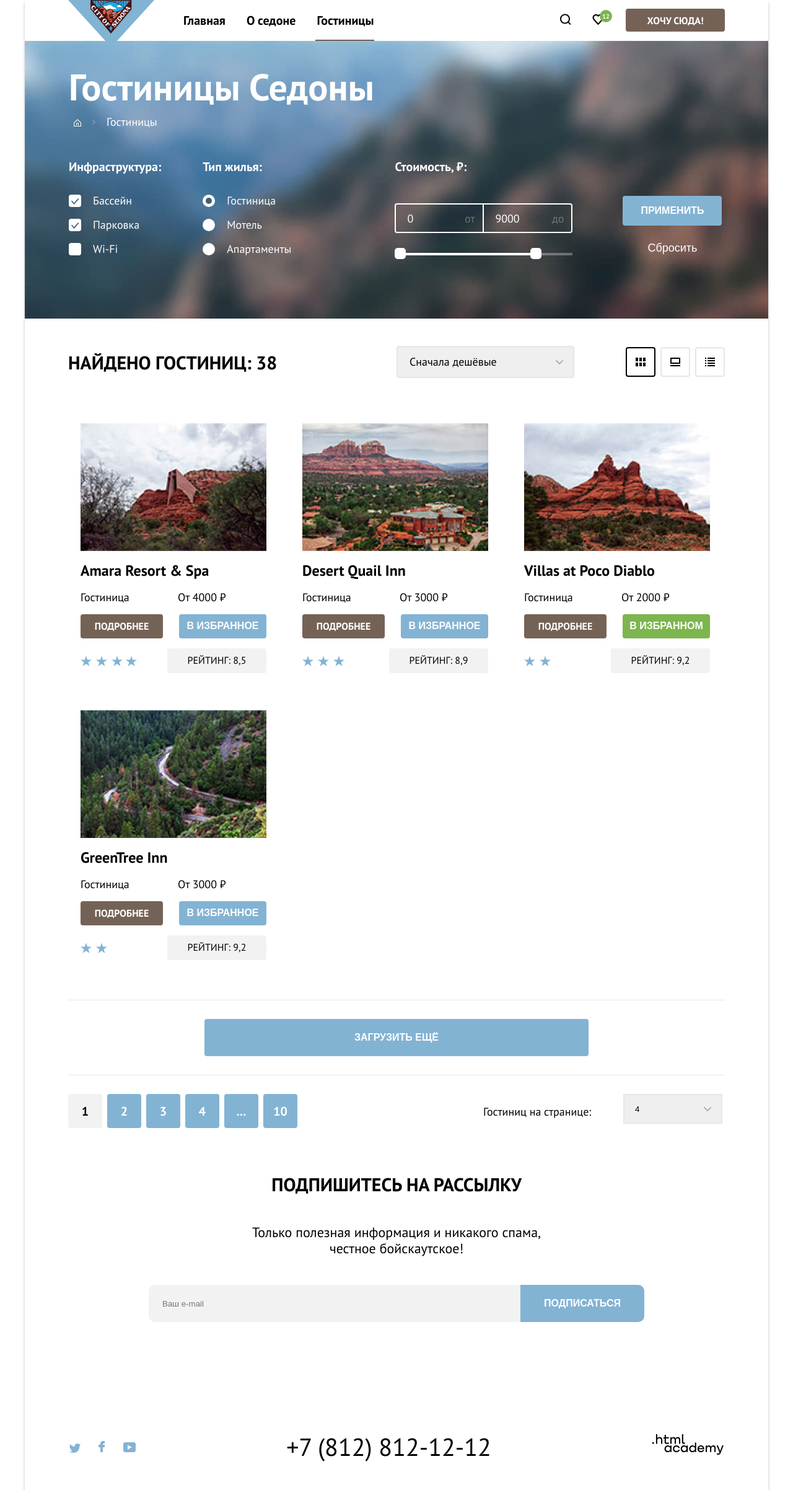
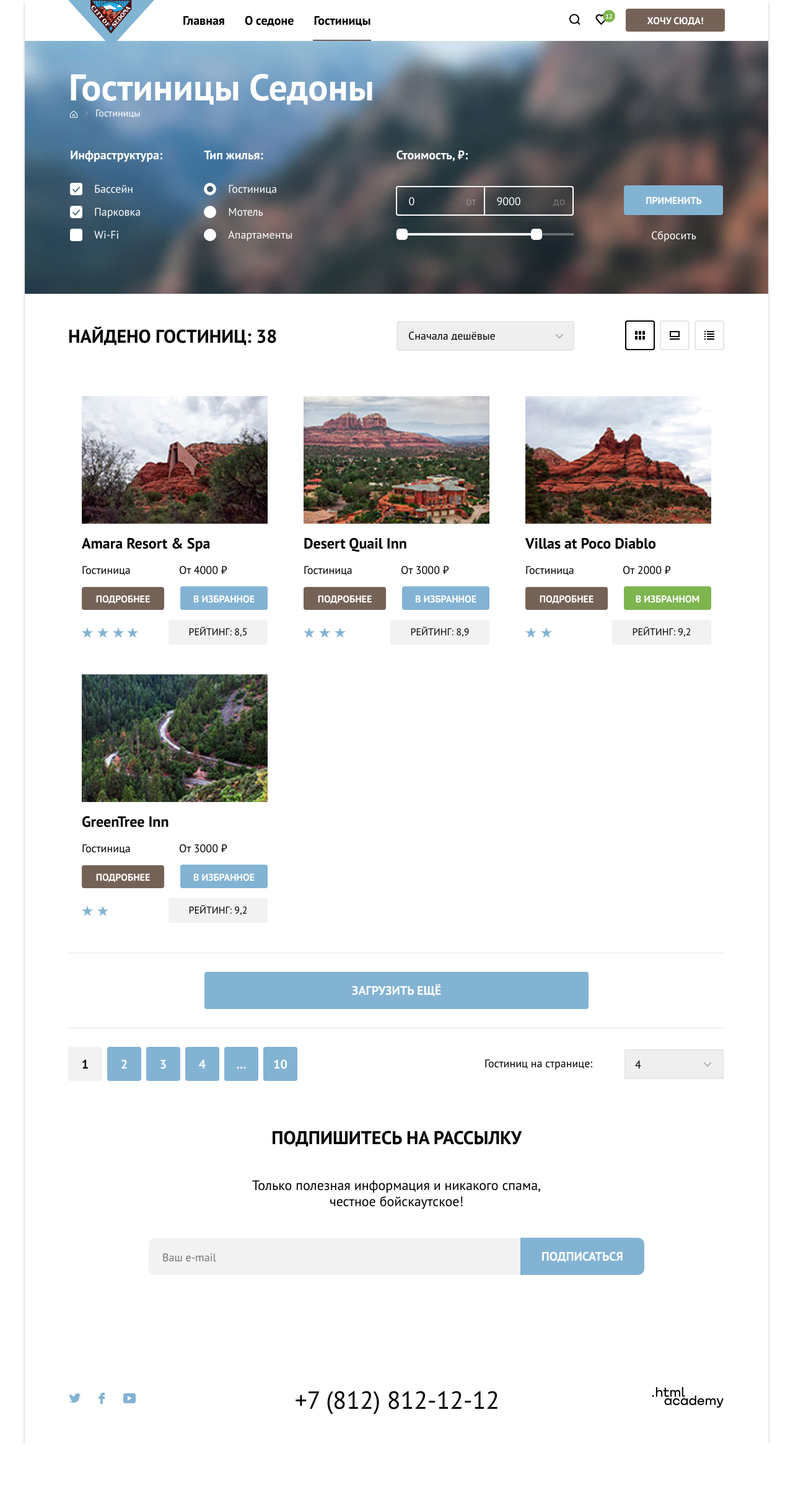
Before and after one commit to htmlacademy-htmlcss/2022275-sedona-33, a plain HTML site: page catalog.html in a window 1280 px wide. Shown: the whole page at 62% size. After the commit the page ends 2328 px from the top, so only its background shows below. Drawn offline with Linux system fonts and the light colour scheme.

Commit message:
Рефакторинг

```diff
--- a/catalog.html
+++ b/catalog.html
@@ -3,7 +3,7 @@
   <head>
     <meta charset="utf-8">
     <title>HTML Academy: Седона</title>
-    <link rel="icon" type="image/png" sizes="32x32" href="images/favicon-32x32.png">
+    <link rel="icon" type="image/png" sizes="32x32" href="images/favicon-32.png">
     <link rel="stylesheet" href="styles/styles.css">
   </head>
   <body>
--- a/styles/styles.css
+++ b/styles/styles.css
@@ -80,12 +80,13 @@ img {
 .navigation-user {
     max-width: 284px;
     margin-left: auto;
+    justify-content: end;
 }
 
 .navigation-link {
     position: relative;
     display: block;
-    padding: 20px 17px;
+    padding: 20px 16px;
     line-height: 26px;
     font-weight: 700;
     font-size: 20px;
@@ -93,6 +94,12 @@ img {
     text-decoration: none;
     color:#000000;
     box-sizing: border-box;
+}
+
+.navigation-user .navigation-link {
+    padding: 20px 12px;
+    min-width: 18px;
+    min-height: 17px;
 }
 
 .navigation-link-current {
@@ -135,11 +142,6 @@ img {
     color: rgba(255, 255, 255, 0.3);
 }
 
-.navigation-user .navigation-link {
-    min-width: 18px;
-    min-height: 17px;
-}
-
 .navigation-logo {
     width: 139px;
     margin-right: 30px;
@@ -155,9 +157,7 @@ img {
     min-height: 37px;
     box-sizing: border-box;
     padding: 9px 15px 8px;
-    margin: auto;
-    margin-top: 14px;
-    margin-left: 18px;
+    margin: 14px auto auto 18px;
 }
 
 .navigation-link.button:hover {
@@ -185,7 +185,7 @@ img {
 }
 
 .favorite-link {
-    padding-bottom: 0;
+    height: 65px;
 }
 
 .navigation-item-counter {
@@ -217,6 +217,7 @@ img {
     text-transform: uppercase;
     border: 0;
     cursor: pointer;
+    font-family: "PT Sans", sans-serif;
 }
 
 .page-container, .main-index {
@@ -229,6 +230,7 @@ img {
     background-size: 100% auto;
     background-repeat: no-repeat;
     padding-top: 51px;
+    background-color: rgb(46, 66, 46);
 }
 
 .divider {
@@ -239,8 +241,7 @@ img {
 
 .logo {
     display: block;
-    margin: 0 auto;
-    margin-bottom: 26px;
+    margin: 0 auto 26px auto;
 }
 
 .sedona-description {
@@ -263,7 +264,7 @@ img {
     justify-content: space-between;
     background-color: #83B3D3;
     color: #ffffff;
-    min-height: 384px;
+    height: 384px;
 }
 
 .real-town-text, .devils-bridge-text {
@@ -283,7 +284,11 @@ img {
 }
 
 .icon {
-    margin: 89px auto 23px;
+    margin: 89px auto 18px;
+}
+
+.present-icon {
+    margin-top: 85px;
 }
 
 .advantages-title, .advantages-title-icon {
@@ -302,7 +307,7 @@ img {
 .numbering-of-advantages {
     font-weight: 400;
     font-size: 18px;
-    margin: 30px auto;
+    margin: 28px auto;
 }
 
 .advantages-description, .advantages-description-row, .advantages-description-icon {
@@ -343,7 +348,6 @@ img {
 }
 
 .mailing {
-    background-color: #ffffff;
     color: #ffffff;
     background-color: black;
     padding: 94px 0;
@@ -365,7 +369,9 @@ img {
 }
 
 .hotel-search-text {
-    margin: 0 auto 56px;
+    margin: 0 auto 53px;
+    font-size: 22px;
+    line-height: 26px;
 }
 
 .button-hotel-search {
@@ -376,8 +382,9 @@ img {
     margin: 0 auto 93px;
     width: 575px;
     min-height: 60px;
-    padding: 15px 0;
+    padding: 13px 0 11px 0;
     color: #FFFFFF;
+    border-radius: 10px;
 }
 
 .button-hotel-search:focus, .hotel-card-button:focus {
@@ -403,7 +410,7 @@ img {
 
 .inner-header-title {
     margin-top: 0;
-    margin-bottom: 5px;
+    margin-bottom: -9px;
     color: #ffffff;
     font-weight: 700;
     font-size: 60px;
@@ -417,8 +424,9 @@ img {
     color: #ffffff;
     background-color: black;
     padding-top: 35px;
-    padding-bottom: 83px;
+    padding-bottom: 66px;
     padding-left: 71px;
+    max-height: 408px;
 }
 
 .filter-buttons {
@@ -426,14 +434,14 @@ img {
     display: flex;
     flex-direction: column;
     justify-content: center;
-    margin-top: 46px;
+    margin-top: 50px;
 }
 
 .apply-filter-button {
     background-color: #83B3D3;
     min-height: 48px;
     width: 160px;
-    margin-bottom: 20px;
+    margin-bottom: 16px;
 }
 
 .apply-filter-button:hover {
@@ -461,6 +469,7 @@ img {
     cursor: pointer;
     padding: 5px 0;
     border-radius: 4px;
+    font-family: "PT Sans", sans-serif;
 }
 
 .cancel-button:hover {
@@ -483,10 +492,11 @@ img {
     list-style-type: none;
     text-align: center;
     flex-wrap: wrap;
+    margin-left: -8px;
 }
 
 .breadcrumbs-item {
-    margin-right: 10px;
+    margin: 0 2px;
 }
 
 .breadcrumbs-link {
@@ -509,6 +519,8 @@ img {
 .breadcrumbs-item:nth-child(3) .breadcrumbs-link {
     display: block;
     padding: 2px 8px 4px 8px;
+    font-size: 16px;
+    line-height: 21px;
 }
 
 .breadcrumbs-icon {
@@ -536,8 +548,7 @@ img {
 .sorting-container {
     display: flex;
     min-height: 48px;
-    margin: 0 auto;
-    margin-bottom: 53px;
+    margin: 0 auto 53px auto;
     align-items: center;
     position: relative;
     flex-wrap: wrap;
@@ -551,8 +562,8 @@ img {
 .catalog-filter{
     display: flex;
     flex-wrap: wrap;
-    margin-top: 45px;
-    margin-right: 72px;
+    margin-top: 40px;
+    margin-left: 2px;
 }
 
 .catalog-filter-group {
@@ -574,7 +585,7 @@ img {
 }
 
 .catalog-filter-item:not(:last-child) {
-    margin-bottom: 16px;
+    margin-bottom: 14px;
 }
 
 .catalog-filter-title {
@@ -599,7 +610,7 @@ img {
     padding: 0;
     box-sizing: border-box;
     border-radius: 4px;
-    margin-top: 34px;
+    margin-top: 25px;
 }
 
 .range-inputs-lables {
@@ -681,7 +692,7 @@ img {
 .range-scale {
     position: relative;
     height: 4px;
-    margin-top: 32px;
+    margin-top: 28px;
     background-color: rgba(255, 255, 255, 0.3);
     width: 287px;
   }
@@ -719,13 +730,13 @@ img {
 }
 
 .toggle-min {
-    top: -8px;
-    left: -10px;
+    top: -7px;
+    left: -9px;
 }
 
   .toggle-max {
-    top: -8px;
-    right: -10px;
+    top: -7px;
+    right: -9px;
 }
 
 .catalog-filter-list {
@@ -836,6 +847,8 @@ img {
     width: 620px;
     margin: 0 auto;
     padding: 0;
+    font-size: 20px;
+    line-height: 26px;
 }
 
 .pagination-link {
@@ -870,23 +883,29 @@ img {
     margin-left: auto;
     height: 48px;
     width: 386px;
-    margin-top: 30px
+    margin-top: 34px;
 }
 
 .hotels-amount-text {
-    margin-right: 51px;
+    margin-top: 12px;
+    margin-left: 2px;
 }
 
 .hotels-amount-selector {
     border: 2px solid #E6E6E6;
     width: 160px;
-    padding-left: 17px;
+    padding-left: 15px;
     -webkit-appearance: none;
             appearance: none;
     background-image: url("../images/select-arrow.svg");
     background-repeat: no-repeat;
-    background-position: right 16px center;
+    background-position: right 18px center;
     display: block;
+    font-family: "PT Sans", sans-serif;
+    font-size: 18px;
+    line-height: 23px;
+    box-sizing: border-box;
+    margin-right: -2px;
 }
 
 .mailing-form {
@@ -899,6 +918,8 @@ img {
     width: 200px;
     background-color: #83B3D3;
     border-radius: 0px 10px 10px 0px;
+    font-size: 20px;
+    line-height: 26px;
 }
 
 .mailing-form .button:hover, .pagination-link:hover, .pagination-load-more:hover {
@@ -945,8 +966,12 @@ img {
     border: 0;
     width: 600px;
     padding-left: 22px;
+    padding-top: 4px;
     border-radius: 10px 0px 0px 10px;
     background-color: #F2F2F2;
+    font-size: 18px;
+    line-height: 26px;
+    font-family: "PT Sans", sans-serif;
 }
 
 .mailing-input:hover {
@@ -968,9 +993,8 @@ img {
     grid-template-columns: repeat(3, 340px);
     list-style-type: none;
     margin: 0;
-    margin-bottom: 34px;
+    margin-bottom: 18px;
     padding: 0;
-    row-gap: 10px;
     column-gap: 18px;
 }
 
@@ -985,20 +1009,17 @@ img {
     line-height: 39px;
     text-transform: uppercase;
     width: 338px;
-    margin: 0;
-    margin-right: 192px;
     position: relative;
-    margin-top: 44px;
+    margin: 42px 192px 0 0;
 }
 
 .select-control {
     width: 287px;
+    height: 48px;
     border: 2px solid #E6E6E6;
     box-sizing: border-box;
     border-radius: 4px;
-    margin: 0;
-    margin-right: 81px;
-    padding: 12px 27px 13px 19px;
+    padding: 10px 29px 15px 17px;
     font: inherit;
     font-size: 18px;
     line-height: 23px;
@@ -1007,7 +1028,7 @@ img {
     background-image: url("../images/select-arrow.svg");
     background-repeat: no-repeat;
     background-position: right 16px center;
-    margin-top: 44px;
+    margin: 44px 82px 0 0;
 }
 
 .select-control:hover, .select-control:focus, .hotels-amount-selector:hover, .hotels-amount-selector:focus {
@@ -1022,7 +1043,8 @@ img {
     justify-content: flex-end;
     column-gap: 8px;
     flex-grow: 1;
-    margin-top: 44px;
+    margin-top: 42px;
+    justify-content: start;
 }
 
 .view-card {
@@ -1068,8 +1090,12 @@ img {
     flex-direction: column;
 }
 
+.hotel-card:nth-child(4) {
+    margin-top: -2px;
+}
+
 .hotel-card-content {
-    padding: 20px 20px 30px 20px;
+    padding: 20px 18px 30px 22px;
     display: flex;
     flex-direction: column;
     flex-grow: 1;
@@ -1103,7 +1129,6 @@ img {
 }
 
 .hotel-card-title {
-    margin-top: 16px;
     font-weight: 700;
     font-size: 24px;
     line-height: 31px;
@@ -1133,7 +1158,7 @@ img {
 }
 
 .hotel-card-buttons {
-    margin-top: 16px;
+    margin-top: 15px;
     margin-bottom: 16px;
     display: flex;
     min-height: 37px;
@@ -1143,13 +1168,13 @@ img {
 
 .hotel-card-button {
     width: 133px;
-    padding: 9px 0 10px;
+    padding: 9px 0 8px;
     box-sizing: border-box;
 }
 
 .favorite-hotel-button {
     width: 141px;
-    padding: 9px 0 10px;
+    padding: 10px 0 8px;
 }
 
 .favorite-hotel-button:hover {
@@ -1211,6 +1236,12 @@ img {
     color: rgba(255, 255, 255, 0.3);
 }
 
+.subscribe-button {
+    font-weight: 700;
+    font-size: 20px;
+    line-height: 26px;
+}
+
 .page-footer-container {
     display: flex;
     width: 1200px;
@@ -1219,15 +1250,12 @@ img {
 }
 
 .footer-social {
-    margin: 40px 49px 40px 61px;
+    margin: 35px 49px 40px 61px;
     width: 132px;
 }
 
 .footer-logo {
-    margin-top: 22px;
-    margin-bottom: 31px;
-    margin-left: auto;
-    margin-right: 49px;
+    margin: 22px 49px 31px auto;
 }
 
 .footer-logo-link {
@@ -1282,14 +1310,14 @@ img {
 .footer-social-fb {
     width: 10px;
     height: 18px;
-    padding: 11px 15px;
+    padding: 14px 15px 10px 15px;
     margin-right: 5px;
 }
 
 .footer-social-yt {
     width: 20px;
     height: 16px;
-    padding: 12px 10px;
+    padding: 14px 10px;
 }
 
 .footer-phone-number {
@@ -1298,8 +1326,7 @@ img {
     font-size: 40px;
     line-height: 40px;
     font-weight: 400;
-    margin: 40px 0;
-    margin-right: 53px;
+    margin: 40px 30px 40px 0;
     text-align: center;
 }
 
@@ -1351,6 +1378,12 @@ img {
     height: 100%;
     background-color: rgba(242, 242, 242, 0.8);
     z-index: 2;
+    display: none;
+}
+
+.modal-container:target {
+    display: block;
+    pointer-events: auto;
 }
 
 .modal-container-close {
@@ -1360,23 +1393,25 @@ img {
 .modal {
     position: relative;
     margin: auto;
+    margin-top: 100px;
     background-color: #ffffff;
 }
 
 .modal-search {
     width: 715px;
+    height: 561px;
     box-shadow: 0px 25px 50px rgba(0, 0, 0, 0.15);
     border-radius: 30px;
 }
 
 .modal-close-button {
-    position: relative;
+    position: absolute;
     padding: 0;
     width: 53px;
     height: 53px;
     background-color: #F2F2F2;
     border: none;
-    top: 50px;
+    top: 54px;
     left: 595px;
     text-align: center;
     cursor: pointer;
@@ -1385,8 +1420,8 @@ img {
 
 .close-button-icon {
     position: relative;
-    top: 0;
-    left: 0px;
+    top: 17px;
+    left: 0;
     margin: auto;
 }
 
@@ -1405,9 +1440,7 @@ img {
 }
 
 .modal-title {
-    margin: 0;
-    margin-bottom: 59px;
-    margin-left: 68px;
+    margin: 0 0 59px 68px;
     font-family: "PT Sans", sans-serif;
     font-weight: 700;
     font-size: 30px;
@@ -1420,6 +1453,7 @@ img {
 .modal-content {
     width: 575px;
     text-align: center;
+    padding-top: 62px;
 }
 
 .search-form {
@@ -1434,8 +1468,7 @@ img {
     display: flex;
     flex-wrap: wrap;
     position: relative;
-    margin: 0;
-    margin-bottom: 40px;
+    margin: 0 0 40px 0;
 }
 
 .search-form .button {
```
Also changed, not shown: index.html (+11 -11 lines), images/favicon-32.png (renamed from images/favicon-32x32.png).
